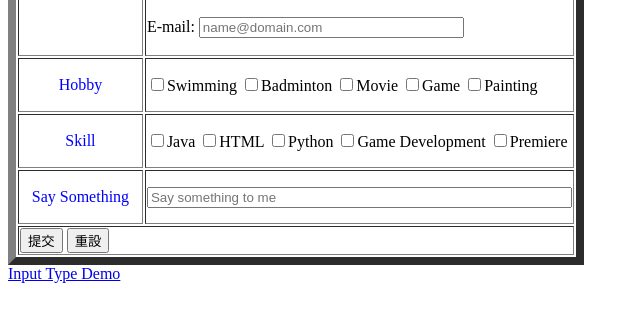
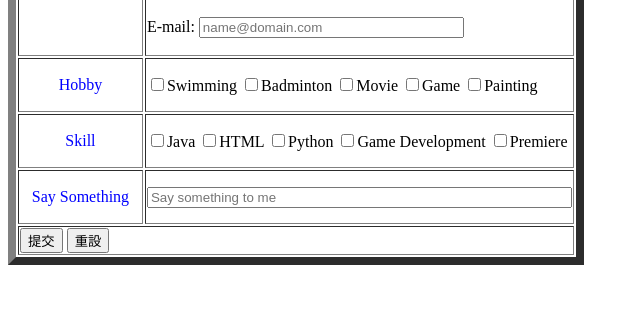
Before and after one commit to eason9338/Computer-Science-HW, a plain HTML site: page personal_survey.html in a window 1280 px wide. Shown: the part 263-584 px from the top of the page, without its empty margins (0-640 px from the left). Drawn offline with Linux system fonts and the light colour scheme.

Commit message:
Update personal_survey.html

```diff
--- a/personal_survey.html
+++ b/personal_survey.html
@@ -123,8 +123,6 @@
 			</tr>
 		</form>
 	</table>
-
-	<a href="file:///Users/akira/HTML/Lab2.html">Input Type Demo</a>
 	</div>
 </body>
 </html>
```
